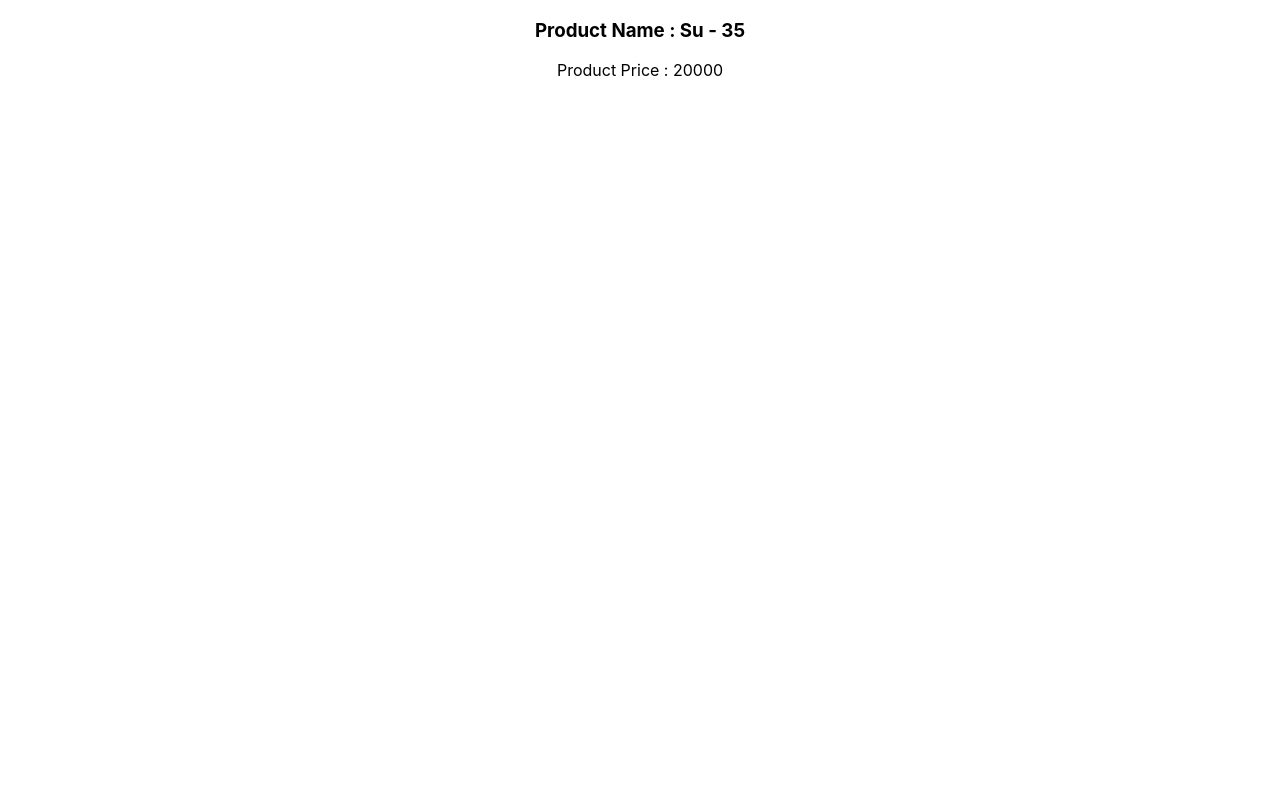
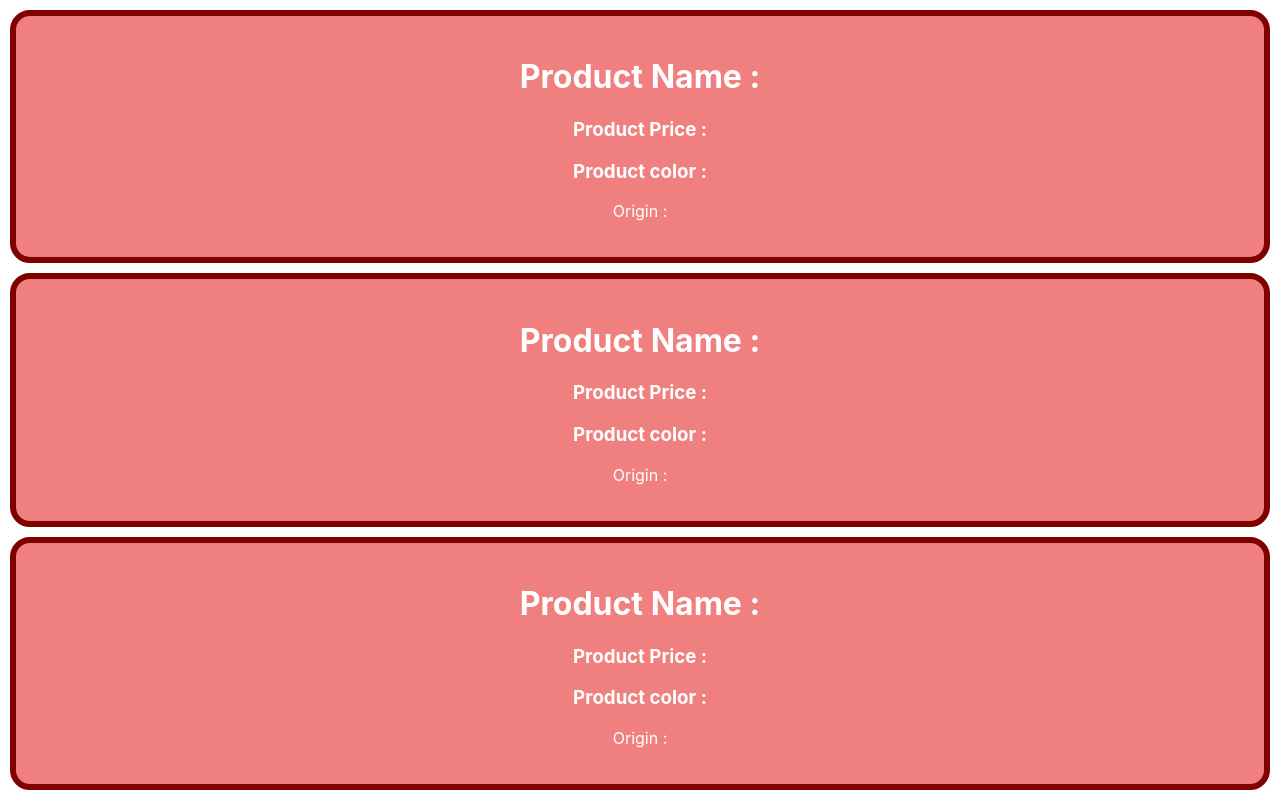
Before and after one commit to Riday1/reactjs-core-concept2, a React (Create React App) app: page / in a window 1280 px wide. Shown: the top 798 px of the page. Built offline with nearby package versions, Linux system fonts and the light colour scheme.

Commit message:
Aircrafts array is added

```diff
--- a/src/App.css
+++ b/src/App.css
@@ -37,3 +37,12 @@
     transform: rotate(360deg);
   }
 }
+
+.product {
+  background-color: lightcoral;
+  color: white;
+  padding: 20px;
+  margin: 10px;
+  border-radius: 20px;
+  border: 6px solid maroon;
+}
--- a/src/App.js
+++ b/src/App.js
@@ -10,11 +10,20 @@ const productstyle = {
 
 }
 function App() {
+  const Aircrafts = [
+    { name: "Su-35", price: "1000", color: "cemoFlag", origin: "Russia" },
+    { name: "Rafale", price: "2000", color: "gray", origin: "Franch" },
+    { name: "Tyfun", price: "1500", color: "light gray", origin: "Eupore" },
+    { name: "Birakter Tb-2", price: "10", color: "skey blue", origin: "Tukiye" },
+    { name: "Mig-29", price: "1800", color: "comb. of blue and Dark blue", origin: "Russian" }
+  ]
 
   return (
     <div className="App">
 
-      <Product></Product>
+      {
+        Aircrafts.map(aricraft => <Product name={Aircrafts.name} price={Aircrafts.price} color={Aircrafts.color}></Product>)
+      }
 
     </div>
   );
@@ -22,13 +31,17 @@ function App() {
 
 
 
-function Product() {
+function Product(props) {
+  // console.log(props)
   return (
 
-    <div>
-      <h3>Product Name : Su - 35</h3>
-      <p>Product Price : 20000</p>
-    </div>
+    <div className='product'>
+      <h1>Product Name : {props.name} </h1>
+      <h3>Product Price : {props.price}</h3>
+      <h3>Product color : {props.color}</h3>
+      <p>Origin : { }</p>
+
+    </div >
   )
 }
 
```
